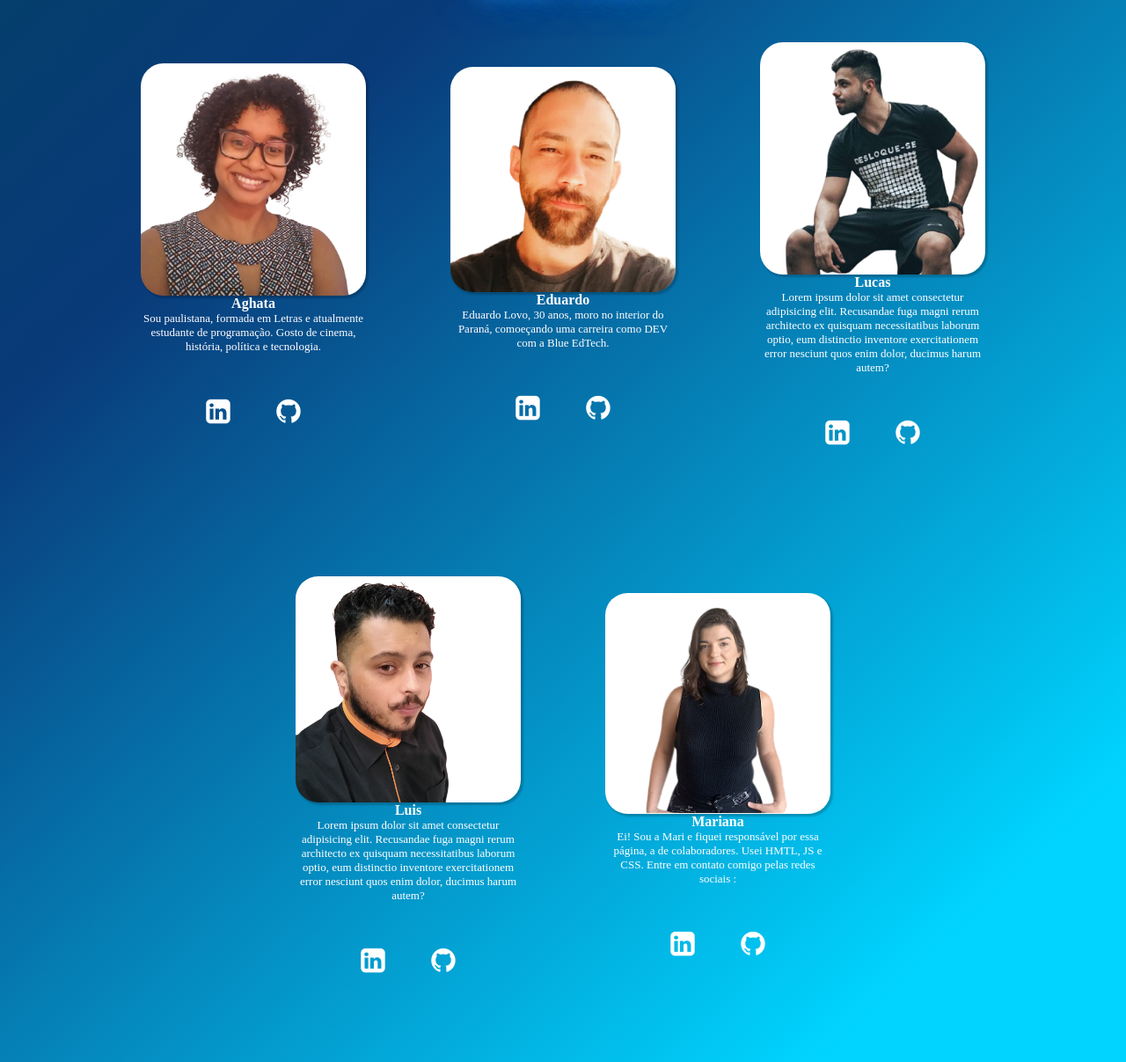
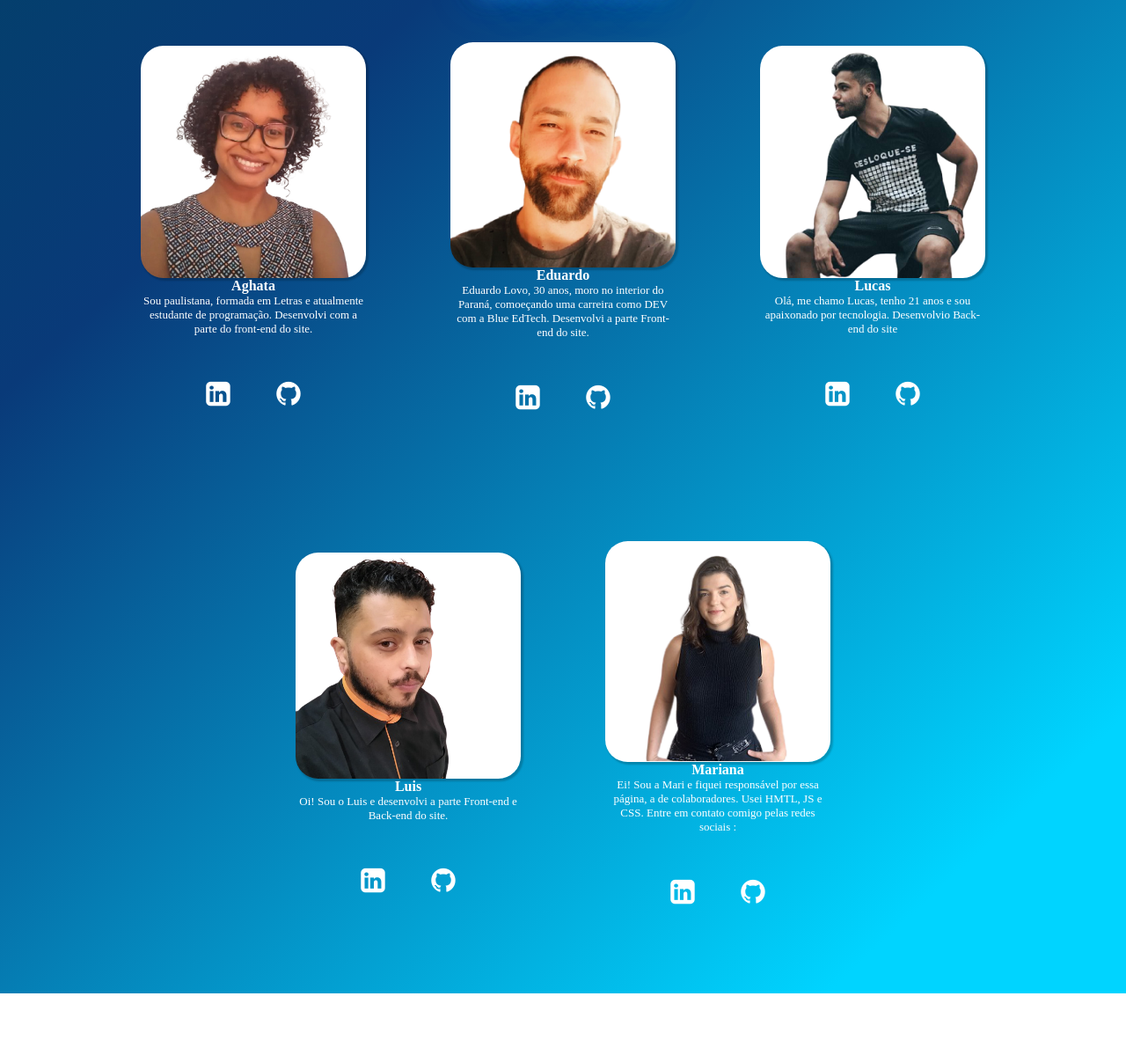
Before and after one commit to lucasmbrute2/Blue_store, a Flask app: page /about in a window 1280 px wide. Shown: the part 109-1316 px from the top of the page at 88% size. After the commit the page ends 1238 px from the top, so only its background shows below. Run offline with Flask 2, Linux system fonts and the light colour scheme; some web fonts are replaced.

Commit message:
Att sobre

```diff
--- a/templates/sobre.html
+++ b/templates/sobre.html
@@ -25,7 +25,7 @@
             <div>
                 <img src="../static/img/colaboradores/aghata.png">
                 <h2>Aghata</h2>
-                <p>Sou paulistana, formada em Letras e atualmente estudante de programação. Gosto de cinema, história, política e tecnologia. </p>
+                <p><p>Sou paulistana, formada em Letras e atualmente estudante de programação. Desenvolvi com a parte do front-end do site.</p></p>
                 <div class="icons">
 
                     <a href="https://www.linkedin.com/in/aghata-nunes-0a22ba218/" target="_blank">
@@ -47,7 +47,7 @@
                 <p>Eduardo Lovo, 30 anos,
                     moro no interior do Paraná,
                     comoeçando uma carreira como
-                    DEV com a Blue EdTech.
+                    DEV com a Blue EdTech. Desenvolvi a parte Front-end do site.
                     </p>
                 <div class="icons">
 
@@ -67,7 +67,7 @@
             <div>
                 <img src="../static/img/colaboradores/lucas.png">
                 <h2>Lucas</h2>
-                <p>Lorem ipsum dolor sit amet consectetur adipisicing elit. Recusandae fuga magni rerum architecto ex quisquam necessitatibus laborum optio, eum distinctio inventore exercitationem error nesciunt quos enim dolor, ducimus harum autem?</p>
+                <p>Olá, me chamo Lucas, tenho 21 anos e sou apaixonado por tecnologia. Desenvolvio Back-end do site</p>
                 <div class="icons">
 
                     <a href="https://www.linkedin.com/in/lucas-victor-de-souza-dantas/" target="_blank">
@@ -86,7 +86,7 @@
             <div>
                 <img src="../static/img/colaboradores/luis.png">
                 <h2>Luis</h2>
-                <p>Lorem ipsum dolor sit amet consectetur adipisicing elit. Recusandae fuga magni rerum architecto ex quisquam necessitatibus laborum optio, eum distinctio inventore exercitationem error nesciunt quos enim dolor, ducimus harum autem?</p>
+                <p>Oi! Sou o Luis e desenvolvi a parte Front-end e Back-end do site.</p>
                 <div class="icons">
 
                     <a href="https://www.linkedin.com/in/luis-botelho/" target="_blank">
```
Also changed, not shown: 1 other file.
